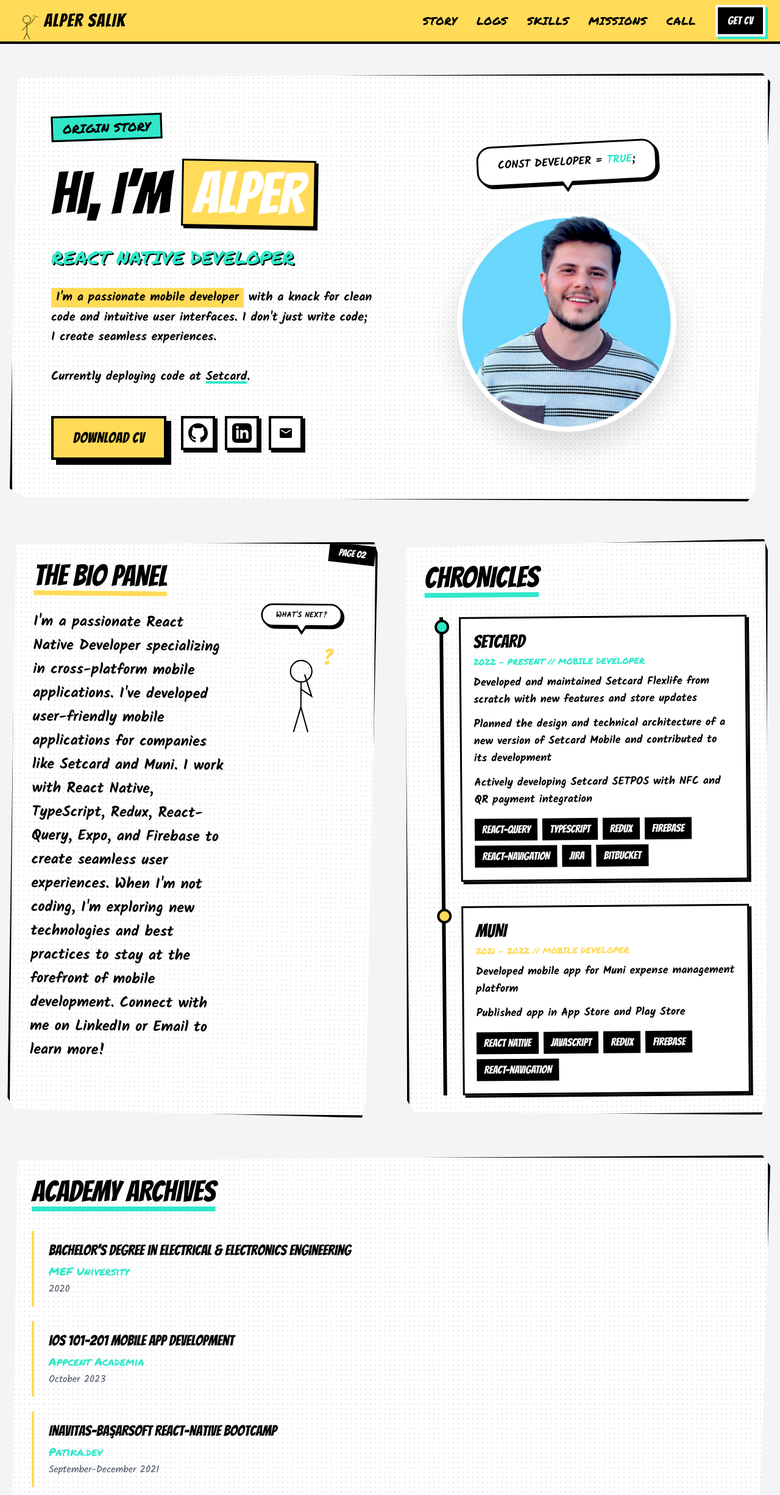
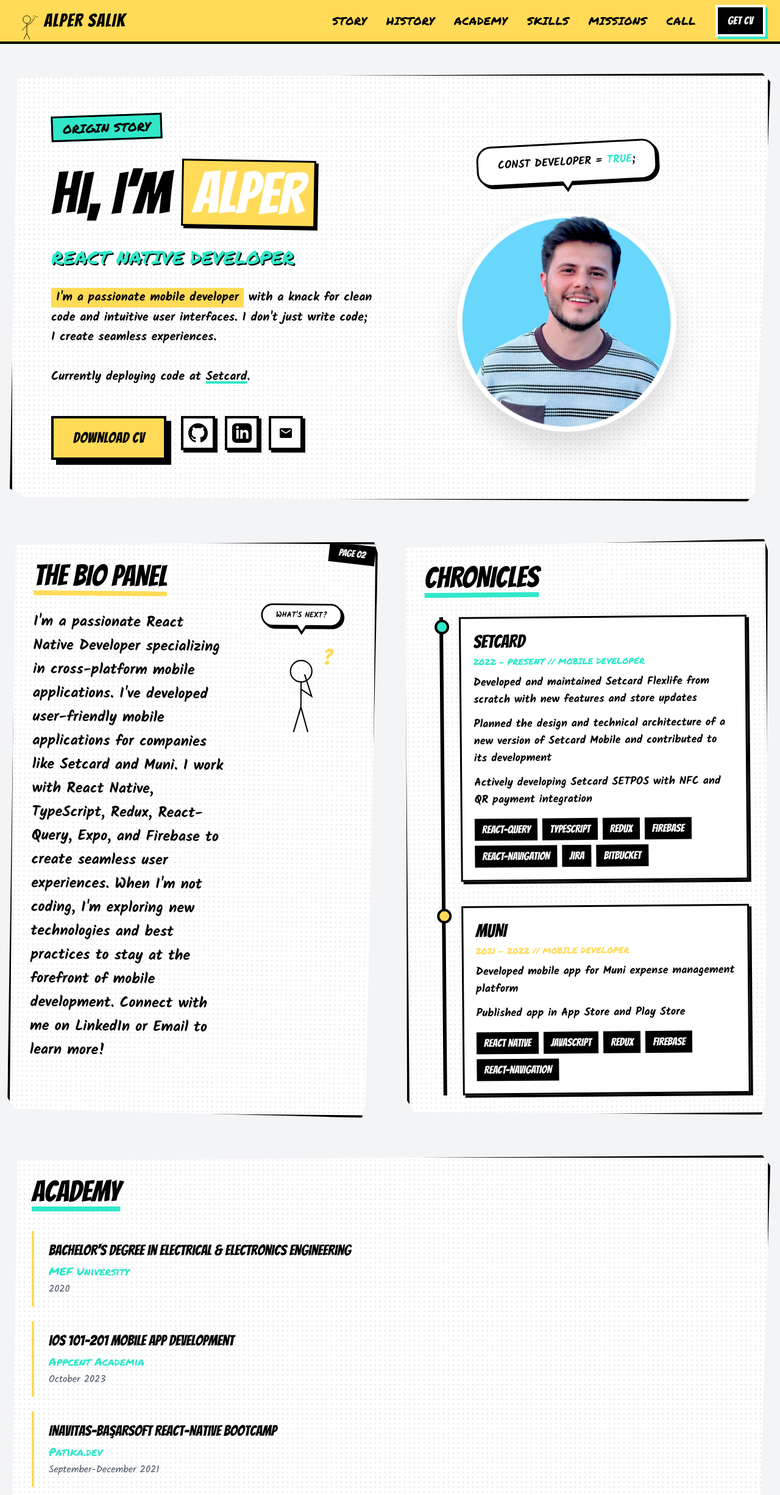
Before and after one commit to salik-a/new-portfolio, a React (Vite) app: page / in a window 1280 px wide. Shown: the top 2451 px of the page at 61% size. Built offline with nearby package versions, Linux system fonts and the light colour scheme.

Commit message:
sections updated

```diff
--- a/App.tsx
+++ b/App.tsx
@@ -196,7 +196,7 @@ const App: React.FC = () => {
 
           {/* Chronicles Section */}
           <section
-            id="experience"
+            id="history"
             className="border-4 border-ink bg-white relative overflow-hidden irregular-border p-8 halftone-bg comic-shadow -rotate-[0.5deg]"
           >
             <h2 className="text-5xl font-comic mb-10 underline decoration-primary decoration-8 underline-offset-8">
@@ -242,11 +242,11 @@ const App: React.FC = () => {
 
         {/* Education Section */}
         <section
-          id="education"
+          id="academy"
           className="border-4 border-ink bg-white relative overflow-hidden irregular-border p-8 halftone-bg comic-shadow"
         >
           <h2 className="text-5xl font-comic mb-10 underline decoration-primary decoration-8 underline-offset-8">
-            ACADEMY ARCHIVES
+            ACADEMY
           </h2>
           <div className="space-y-6">
             {EDUCATION.map((edu, idx) => (
--- a/constants.tsx
+++ b/constants.tsx
@@ -1,10 +1,10 @@
 
-import React from 'react';
 import { Project, Experience, NavItem, Education, Skill, Contact } from './types';
 
 export const NAV_ITEMS: NavItem[] = [
-  { label: 'STORY', href: '#about', font: 'marker' },
-  { label: 'LOGS', href: '#experience', font: 'marker' },
+  { label: 'STORY', href: '#', font: 'marker' },
+  { label: 'HISTORY', href: '#history', font: 'marker' },
+  { label: 'ACADEMY', href: '#academy', font: 'marker' },
   { label: 'SKILLS', href: '#skills', font: 'marker' },
   { label: 'MISSIONS', href: '#projects', font: 'marker' },
   { label: 'CALL', href: '#contact', font: 'marker' },
--- a/types.ts
+++ b/types.ts
@@ -7,7 +7,7 @@ export interface Project {
   tags: string[];
   color: string;
   iconType: 'mobile' | 'delivery';
-  technologies: string;
+  technologies: string[];
   features: string;
   appStore?: string;
   playStore?: string;
```
